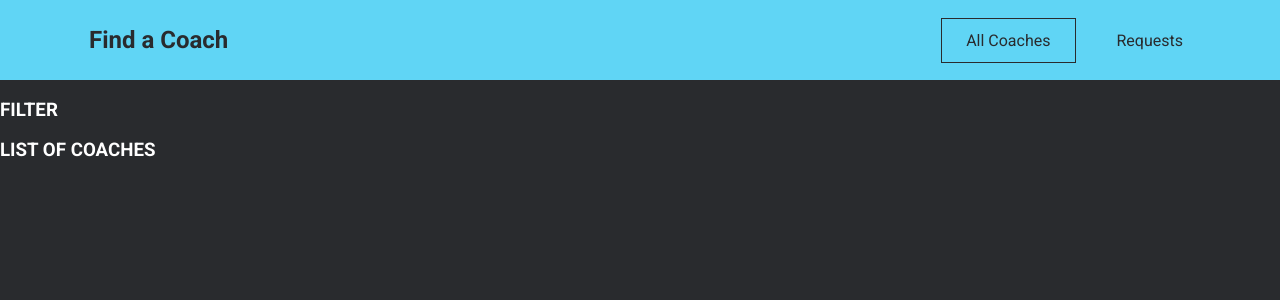
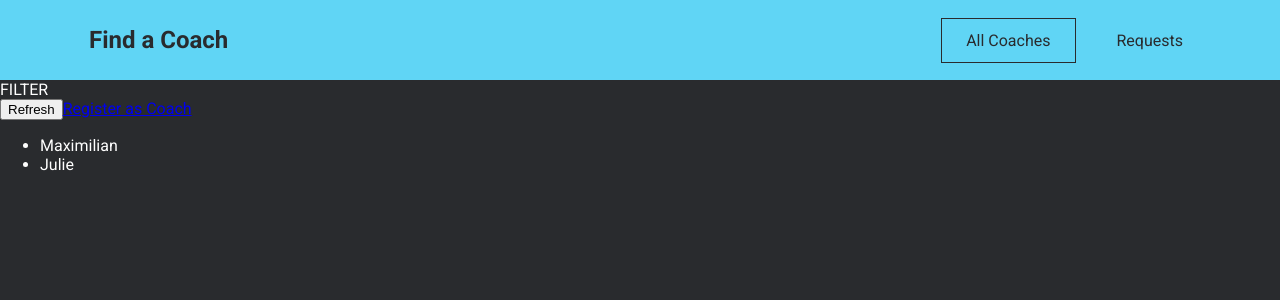
Before and after one commit to wlowrimore/vue_coach_finder, a Vue app: page /coaches in a window 1280 px wide. Shown: the top 300 px of the page. Built offline with nearby package versions, Linux system fonts and the light colour scheme.

Commit message:
adds dummy data for coaches list and begins writing out functionality

```diff
--- a/src/main.js
+++ b/src/main.js
@@ -1,10 +1,12 @@
 import { createApp } from "vue";
 
 import router from "./router";
+import store from "./store/index.js";
 import App from "./App.vue";
 
 const app = createApp(App);
 
 app.use(router);
+app.use(store);
 
 app.mount("#app");
--- a/src/pages/coaches/CoachDetail.vue
+++ b/src/pages/coaches/CoachDetail.vue
@@ -1,3 +1,5 @@
 <template>
-  <section>COACH DETAILS</section>
+  <section style="color: white">COACH DETAILS</section>
+  <router-view></router-view>
+  <router-link to="/coaches/c1/contact">Contact Coach</router-link>
 </template>
--- a/src/pages/coaches/CoachRegistration.vue
+++ b/src/pages/coaches/CoachRegistration.vue
@@ -1,3 +1,3 @@
 <template>
-  <section>COACHES REGISTRATION</section>
+  <section style="color: white">COACHES REGISTRATION</section>
 </template>
--- a/src/pages/coaches/CoachesList.vue
+++ b/src/pages/coaches/CoachesList.vue
@@ -1,10 +1,28 @@
 <template>
-  <section><h3>FILTER</h3></section>
-  <section><h3>LIST OF COACHES</h3></section>
+  <section style="color: white">FILTER</section>
+  <section>
+    <div class="controls">
+      <button>Refresh</button>
+      <router-link to="/register">Register as Coach</router-link>
+    </div>
+    <ul v-if="hasCoaches" style="color: white">
+      <li v-for="coach in filteredCoaches" :key="coach.id">
+        {{ coach.firstName }}
+      </li>
+    </ul>
+    <h3 style="color: white" v-else>No Coaches Found.</h3>
+  </section>
 </template>
 
-<style scoped>
-h3 {
-  color: white;
+<script>
+export default {
+  computed: {
+    filteredCoaches () {
+      return this.$store.getters['coaches/coaches']
+    },
+    hasCoaches () {
+      return this.$store.getters['coaches/hasCoaches']
+    }
+  }
 }
-</style>
+</script>
--- a/src/pages/requests/ContactCoach.vue
+++ b/src/pages/requests/ContactCoach.vue
@@ -1,3 +1,3 @@
 <template>
-  <section>CONTACT COACH</section>
+  <section style="color: white">CONTACT COACH</section>
 </template>
--- a/src/pages/requests/RequestsReceived.vue
+++ b/src/pages/requests/RequestsReceived.vue
@@ -1,3 +1,3 @@
 <template>
-  <section>REQUESTS RECEIVED</section>
+  <section style="color: white">REQUESTS RECEIVED</section>
 </template>
--- /dev/null
+++ b/src/store/index.js
@@ -0,0 +1,11 @@
+import { createStore } from "vuex";
+
+import coachesModule from "./modules/coaches/index.js";
+
+const store = createStore({
+  modules: {
+    coaches: coachesModule,
+  },
+});
+
+export default store;
--- /dev/null
+++ b/src/store/modules/coaches/actions.js
@@ -0,0 +1 @@
+export default {};
--- /dev/null
+++ b/src/store/modules/coaches/getters.js
@@ -0,0 +1,8 @@
+export default {
+  coaches(state) {
+    return state.coaches;
+  },
+  hasCoaches(state) {
+    return state.coaches && state.coaches.length > 0;
+  },
+};
--- /dev/null
+++ b/src/store/modules/coaches/index.js
@@ -0,0 +1,34 @@
+import mutations from "./mutations.js";
+import actions from "./actions.js";
+import getters from "./getters.js";
+
+export default {
+  namespaced: true,
+  state() {
+    return {
+      coaches: [
+        {
+          id: "c1",
+          firstName: "Maximilian",
+          lastName: "Schwarzmüller",
+          areas: ["frontend", "backend", "career"],
+          description:
+            "I'm Maximilian and I've worked as a freelance web developer for years. Let me help you become a developer as well!",
+          hourlyRate: 30,
+        },
+        {
+          id: "c2",
+          firstName: "Julie",
+          lastName: "Jones",
+          areas: ["frontend", "career"],
+          description:
+            "I am Julie and as a senior developer in a big tech company, I can help you get your first job or progress in your current role.",
+          hourlyRate: 30,
+        },
+      ],
+    };
+  },
+  mutations,
+  actions,
+  getters,
+};
--- /dev/null
+++ b/src/store/modules/coaches/mutations.js
@@ -0,0 +1 @@
+export default {};
```
